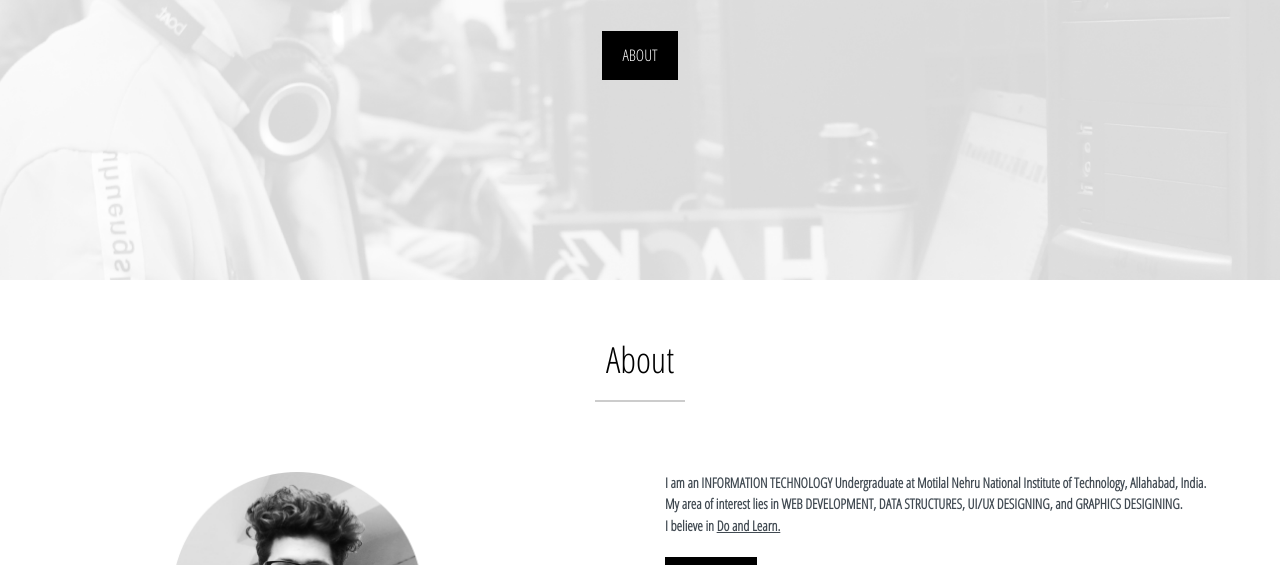
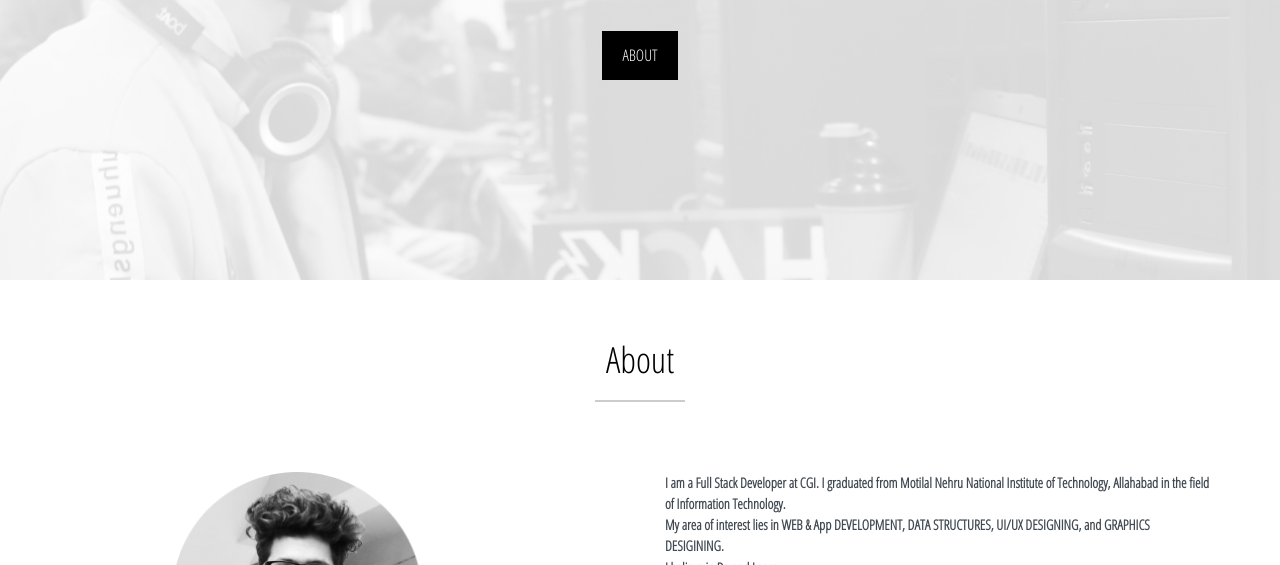
Before and after one commit to barunsarraf/barunsarraf.github.io, a plain HTML site: page index.html in a window 1280 px wide. Shown: the part 387-952 px from the top of the page. Drawn offline with Linux system fonts and the light colour scheme.

Commit message:
Update index.html

```diff
--- a/index.html
+++ b/index.html
@@ -126,9 +126,9 @@ function typeWriter() {
       <div class="col-xs-12 col-md-6" style="align-self: center;"> <img src="img/about.png" class="img-responsive" alt=""> </div>
       <div class="col-xs-12 col-md-6">
         <div class="about-text">
-          <p><b>I am an INFORMATION TECHNOLOGY Undergraduate at Motilal Nehru National
-          Institute of Technology, Allahabad, India.
-          <br>My area of interest lies in <b>WEB DEVELOPMENT, </b><b>DATA STRUCTURES, </b><b>UI/UX DESIGNING</b>, and <b>GRAPHICS DESIGINING.</b></p>
+          <p><b>I am a Full Stack Developer at CGI. I graduated from Motilal Nehru National
+          Institute of Technology, Allahabad in the field of Information Technology.
+          <br>My area of interest lies in <b>WEB & App DEVELOPMENT, </b><b>DATA STRUCTURES, </b><b>UI/UX DESIGNING</b>, and <b>GRAPHICS DESIGINING.</b></p>
           <p>I believe in <b><u>Do and Learn.</u></b></p></b>
 
           <a href="#portfolio" class="btn btn-customs btn-lg page-scroll" style="color: #ffffff">My Work</a> </div>
```
